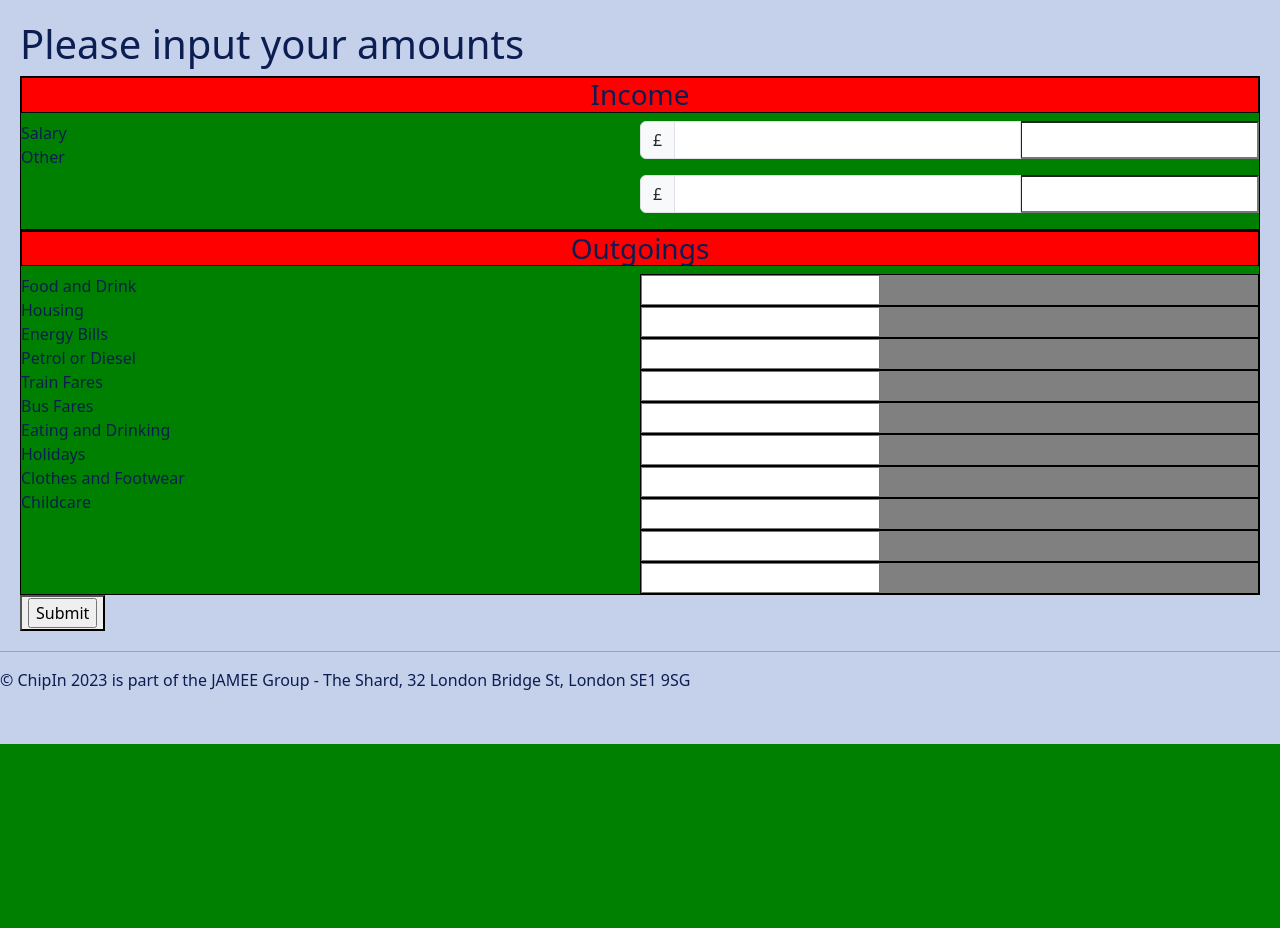
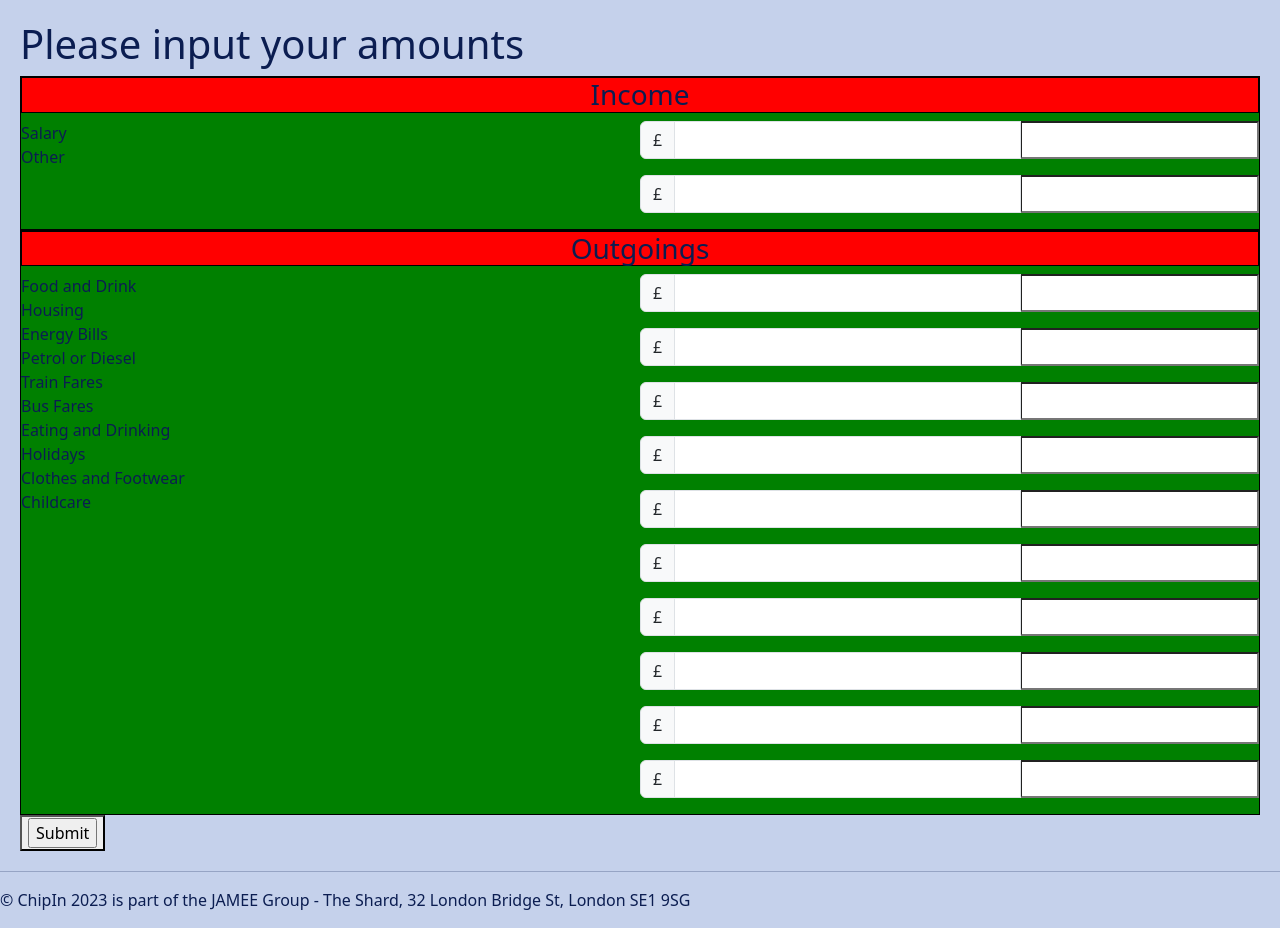
Before and after one commit to annwyl21/jamee, a Flask app: page /form in a window 1280 px wide. Shown: the part 56-984 px from the top of the page. Before the commit the page ends 800 px from the top, so only its background shows below. Run offline with Flask 3, Linux system fonts and the light colour scheme.

Commit message:
Added £ input boxes

```diff
--- a/application/templates/form.html
+++ b/application/templates/form.html
@@ -49,7 +49,57 @@
       </div>
 
       <div class="form-input">
-        <div class="input-box">{{ form.food_drink }}</div>
+        <div class="input-group mb-3">
+          <span class="input-group-text">£</span>
+          <input type="text" class="form-control" aria-label="Amount (to the nearest dollar)"> {{ form.food_drink }}
+        </div>
+
+        <div class="input-group mb-3">
+          <span class="input-group-text">£</span>
+          <input type="text" class="form-control" aria-label="Amount (to the nearest dollar)"> {{ form.housing }}
+        </div>
+
+        <div class="input-group mb-3">
+          <span class="input-group-text">£</span>
+          <input type="text" class="form-control" aria-label="Amount (to the nearest dollar)"> {{ form.energy }}
+        </div>
+
+        <div class="input-group mb-3">
+          <span class="input-group-text">£</span>
+          <input type="text" class="form-control" aria-label="Amount (to the nearest dollar)"> {{ form.petrol }}
+        </div>
+
+        <div class="input-group mb-3">
+          <span class="input-group-text">£</span>
+          <input type="text" class="form-control" aria-label="Amount (to the nearest dollar)"> {{ form.train }}
+        </div>
+
+        <div class="input-group mb-3">
+          <span class="input-group-text">£</span>
+          <input type="text" class="form-control" aria-label="Amount (to the nearest dollar)"> {{ form.bus }}
+        </div>
+
+        <div class="input-group mb-3">
+          <span class="input-group-text">£</span>
+          <input type="text" class="form-control" aria-label="Amount (to the nearest dollar)"> {{ form.eating }}
+        </div>
+
+        <div class="input-group mb-3">
+          <span class="input-group-text">£</span>
+          <input type="text" class="form-control" aria-label="Amount (to the nearest dollar)"> {{ form.holidays }}
+        </div>
+
+        <div class="input-group mb-3">
+          <span class="input-group-text">£</span>
+          <input type="text" class="form-control" aria-label="Amount (to the nearest dollar)"> {{ form.clothes }}
+        </div>
+
+        <div class="input-group mb-3">
+          <span class="input-group-text">£</span>
+          <input type="text" class="form-control" aria-label="Amount (to the nearest dollar)"> {{ form.childcare }}
+        </div>
+
+        <!-- <div class="input-box">{{ form.food_drink }}</div>
         <div class="input-box">{{ form.housing }}</div>
         <div class="input-box">{{ form.energy }}</div>
         <div class="input-box">{{ form.petrol }}</div>
@@ -58,7 +108,7 @@
         <div class="input-box">{{ form.eating }}</div>
         <div class="input-box">{{ form.holidays }}</div>
         <div class="input-box">{{ form.clothes }}</div>
-        <div class="input-box">{{ form.childcare }}</div>
+        <div class="input-box">{{ form.childcare }}</div> -->
       </div>
     </div>
 
```
